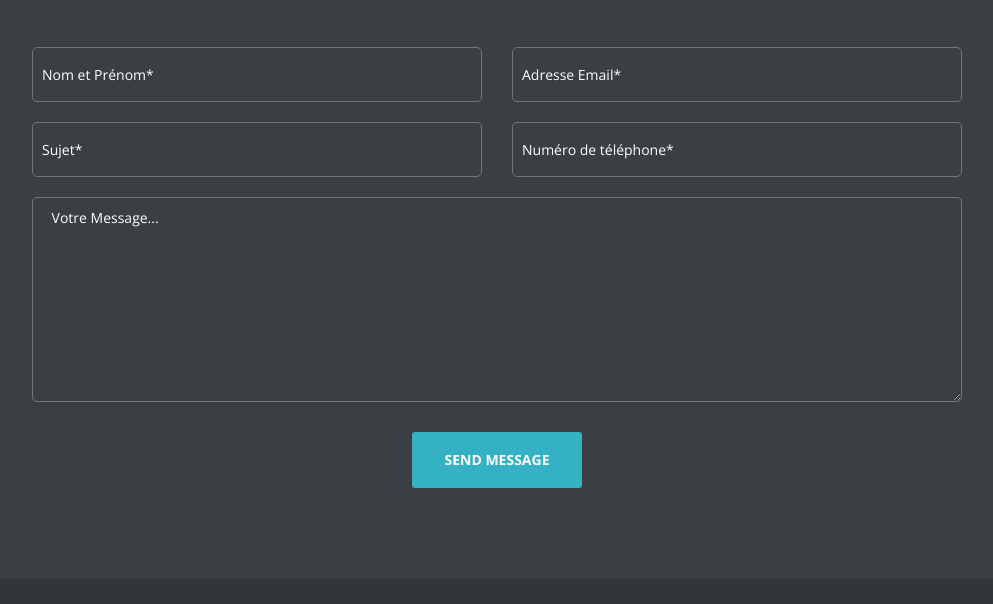
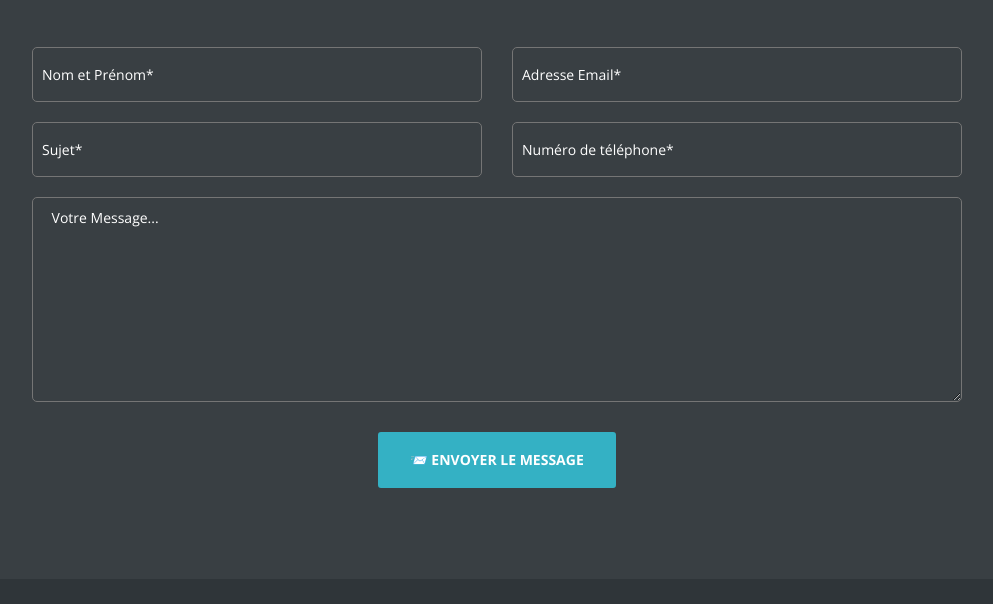
Before and after one commit to Pierrelgx/website_v0, a plain HTML site: page index.html in a window 1280 px wide. Shown: the part 3618-4222 px from the top of the page, without its empty margins (143-1136 px from the left). Drawn offline with nearby package versions, Linux system fonts and the light colour scheme.

Commit message:
update contact form

```diff
--- a/index.html
+++ b/index.html
@@ -7,7 +7,7 @@
     <meta name="keywords" content="">
     <meta name="description" content="">
 
-    <title>Legoux de l'Informatique</title>
+    <title>💻 Legoux de l'Informatique</title>
 
     <!-- Loading Bootstrap -->
     <link href="css/bootstrap.css" rel="stylesheet">
@@ -679,7 +679,7 @@
 
                     <!--begin col-md-12-->
                     <div class="col-md-12">
-                    	<input value="Send Message" id="submit-button" class="contact-submit" type="submit">
+                    	<input value="📨 Envoyer le message" id="submit-button" class="contact-submit" type="submit">
                     </div>
                     <!--end col-md-12-->
 
```
